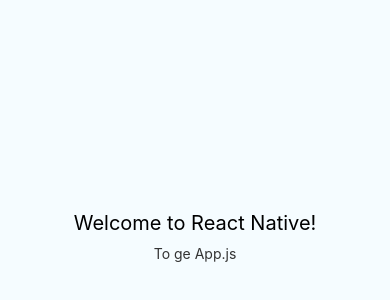
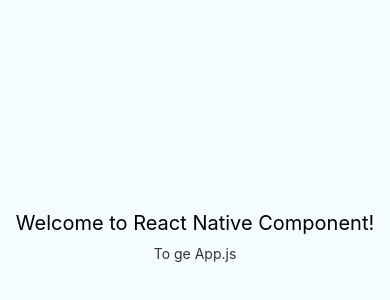
Before and after one commit to yogendrasingh007/react-native-common-components, a React Native app: screen / in a window 390 px wide. Shown: the part 186-486 px from the top of the page. Built offline with nearby package versions, Linux system fonts and the light colour scheme.

Commit message:
made working directory

```diff
--- a/App.js
+++ b/App.js
@@ -14,12 +14,11 @@
 	android: 'Double tap R on your keyboard to reload,\n' + 'Shake or press menu button for dev menu'
 });
 
-type Props = {};
-export default class App extends Component<Props> {
+export default class App extends Component {
 	render() {
 		return (
 			<View style={styles.container}>
-				<Text style={styles.welcome}>Welcome to React Native!</Text>
+				<Text style={styles.welcome}>Welcome to React Native Component!</Text>
 				<Text style={styles.instructions}>To ge App.js</Text>
 				<Text style={styles.instructions}>{instructions}</Text>
 			</View>
```
